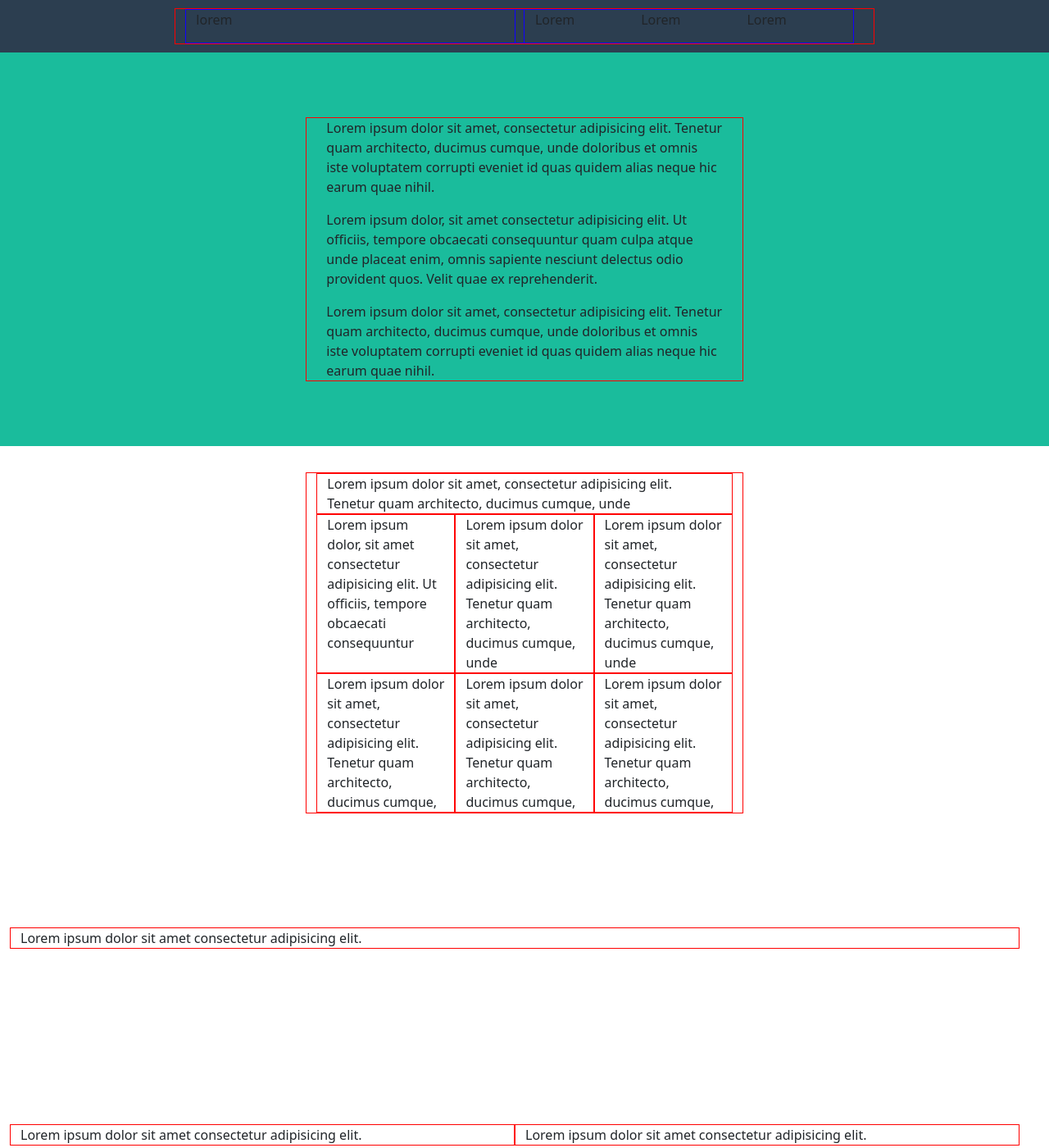
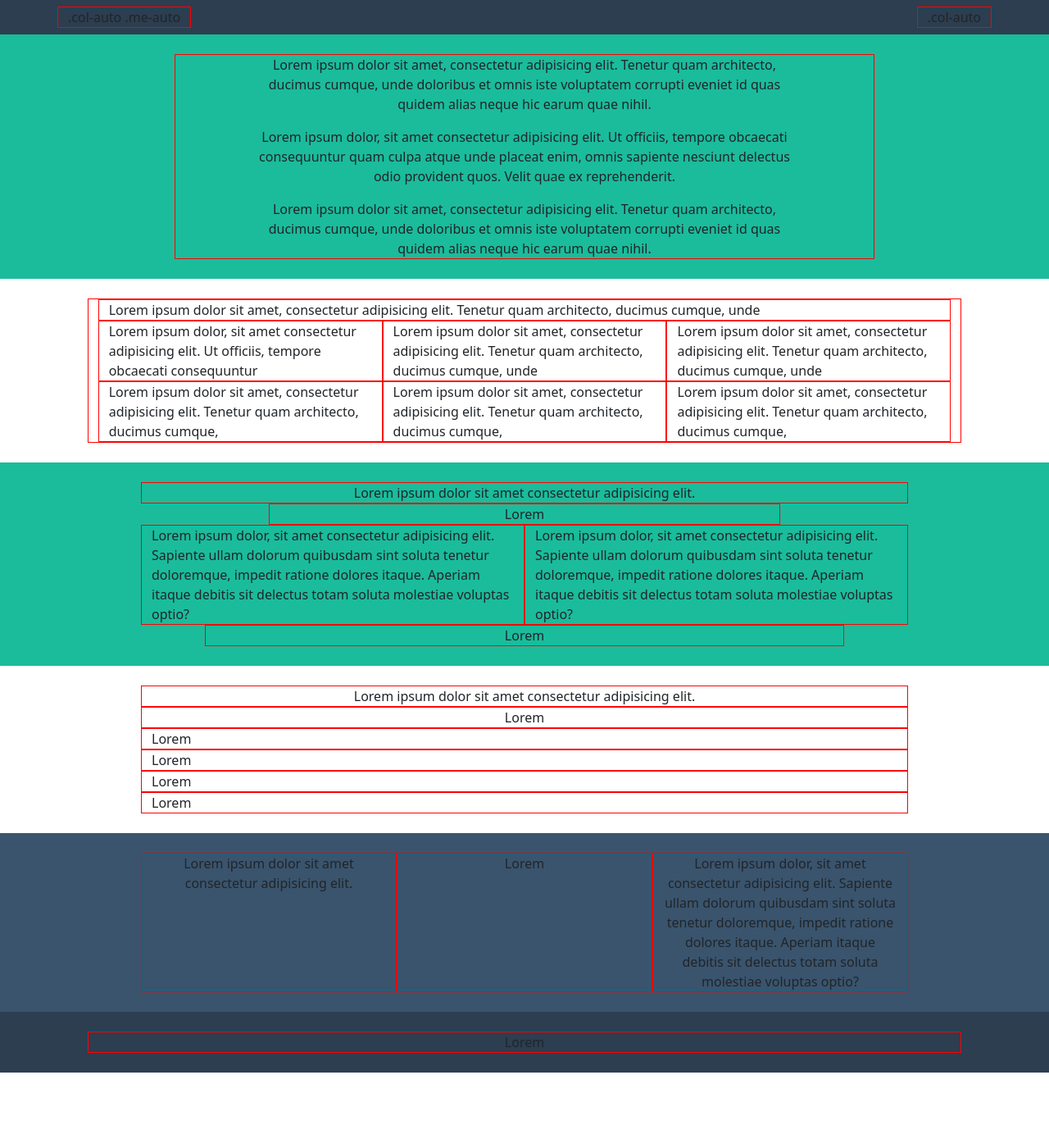
Before and after one commit to Francesco-Capriolo/html-css-bootstrap-freelancer, a plain HTML site: page index.html in a window 1280 px wide. Shown: the whole page at 82% size. After the commit the page ends 1308 px from the top, so only its background shows below. Drawn offline with nearby package versions, Linux system fonts and the light colour scheme.

Commit message:
layout home page

```diff
--- a/css/style.css
+++ b/css/style.css
@@ -1,15 +1,11 @@
 header {
     background-color: rgba(44, 62, 80, 255);
-    height: 4rem;
 }
 
-section {
+/* section {
     height: 30rem;
-}
+} */
 
-div.percent {
-    height: 100%;
-}
 
 div.my-border {
     border: 1px solid red;
@@ -23,5 +19,16 @@ div.my-bd-blue {
     background-color: rgba(26, 188, 156, 255);
 }
 
+.my-bg-footer-top {
+    background-color: #3a546d;
+}
 
+.my-bg-footer-bt {
+    background-color: #2c3e50;
+}
+
+/*#3a546d  */
+/* #2c3e50 */
+
+/*  #1abc9c*/
 /* rgba(58,84,109,255) */
--- a/index.html
+++ b/index.html
@@ -26,33 +26,38 @@
 <body>
     <!-- header home page -->
     <header class="container-fluid">
-        <div class="row justify-content-center align-items-center percent">
-            <div class="my-border row col-11 col-md-10 col-lg-8">
-                <div class="my-bd-blue col-6">
+        <section class="container-md">
+            <div class="row py-2">
+                <div class="col-auto me-auto my-border">.col-auto .me-auto</div>
+                <div class="col-auto my-border">.col-auto</div>
+            </div>
+        </section>
+
+        <!-- <div class="row justify-content-between justify-content-md-around text-center"> -->
+        <!-- <div class="my-bd-blue col-2 ">
                             lorem
                         </div>
-                <div class="my-bd-blue col-6 row">
+                        <div class="row my-bd-blue col-2 col-md-4">
                             <p class="col"> Lorem</p>
                             <p class="col"> Lorem</p>
                             <p class="col"> Lorem</p>
                         </div>
-            </div>
-        </div>
+                    </div> -->
     </header>
 
     <!-- jumbotron -->
     <main>
         <section class="my-bg-green container-fluid">
-            <div class="row justify-content-center align-items-center percent">
-                <div class="my-border col col-md-8 col-lg-5 gap-3 row">
-                    <div class="col-12">
+            <div class="row justify-content-center text-center py-4">
+                <div class="my-border row col-11 col-md-8 gap-3 justify-content-center">
+                    <div class="col-10">
                         Lorem ipsum dolor sit amet, consectetur adipisicing elit. Tenetur quam architecto, ducimus
                         cumque,
                         unde
                         doloribus et omnis iste voluptatem corrupti eveniet id quas quidem alias neque hic earum quae
                         nihil.
                     </div>
-                    <div class="col-12">
+                    <div class="col-10">
                         Lorem ipsum dolor, sit amet consectetur adipisicing elit. Ut officiis, tempore obcaecati
                         consequuntur
                         quam culpa atque unde placeat enim, omnis sapiente nesciunt delectus odio provident quos. Velit
@@ -60,7 +65,7 @@
                         ex
                         reprehenderit.
                     </div>
-                    <div class="col-12">
+                    <div class="col-10">
                         Lorem ipsum dolor sit amet, consectetur adipisicing elit. Tenetur quam architecto, ducimus
                         cumque,
                         unde
@@ -74,36 +79,36 @@
         <!--Image  -->
 
         <section class="container-fluid">
-            <div class="row justify-content-center align-items-center percent">
-                <div class="my-border col col-md-8 col-lg-5 row">
+            <div class="row justify-content-center py-4">
+                <div class="my-border col col-md-10 row">
                     <div class="col-12 my-border">
                         Lorem ipsum dolor sit amet, consectetur adipisicing elit. Tenetur quam architecto, ducimus
                         cumque,
                         unde
                     </div>
-                    <div class="col-12 col-md-5 col-lg-4 my-border">
+                    <div class="col-12 col-md-6 col-lg-4 my-border">
                         Lorem ipsum dolor, sit amet consectetur adipisicing elit. Ut officiis, tempore obcaecati
                         consequuntur
                     </div>
-                    <div class="col-12 col-md-5 col-lg-4 my-border">
+                    <div class="col-12 col-md-6 col-lg-4 my-border">
                         Lorem ipsum dolor sit amet, consectetur adipisicing elit. Tenetur quam architecto, ducimus
                         cumque,
                         unde
                     </div>
-                    <div class="col-12 col-md-5 col-lg-4 my-border">
+                    <div class="col-12 col-md-6 col-lg-4 my-border">
                         Lorem ipsum dolor sit amet, consectetur adipisicing elit. Tenetur quam architecto, ducimus
                         cumque,
                         unde
                     </div>
-                    <div class="col-12 col-md-5 col-lg-4 my-border">
+                    <div class="col-12 col-md-6 col-lg-4 my-border">
                         Lorem ipsum dolor sit amet, consectetur adipisicing elit. Tenetur quam architecto, ducimus
                         cumque,
                     </div>
-                    <div class="col-12 col-md-5 col-lg-4 my-border">
+                    <div class="col-12 col-md-6 col-lg-4 my-border">
                         Lorem ipsum dolor sit amet, consectetur adipisicing elit. Tenetur quam architecto, ducimus
                         cumque,
                     </div>
-                    <div class="col-12 col-md-5 col-lg-4 my-border">
+                    <div class="col-12 col-md-6 col-lg-4 my-border">
                         Lorem ipsum dolor sit amet, consectetur adipisicing elit. Tenetur quam architecto, ducimus
                         cumque,
                     </div>
@@ -113,19 +118,85 @@
 
         <!-- about -->
 
-        <section class="my-height d-flex justify-content-center align-items-center container-fluid row container-fluid">
-            <div class="my-border col-sm-12 justify-content-center">
+        <section class="my-bg-green container-fluid">
+            <div class="row justify-content-center py-4">
+                <div class="row col-10 col-md-9 justify-content-center">
+                    <div class="my-border col-12 text-center">
                         <div>Lorem ipsum dolor sit amet consectetur adipisicing elit.</div>
                     </div>
-            <div class="my-border col-sm-12 col-md-6">Lorem ipsum dolor sit amet consectetur adipisicing elit.</div>
-            <div class="my-border col-sm-12 col-md-6">Lorem ipsum dolor sit amet consectetur adipisicing elit.</div>
-
-
+                    <div class="my-border col-12 col-md-8 text-center">
+                        <div>Lorem </div>
+                    </div>
+                    <div class="my-border col-12 col-md-6">Lorem ipsum dolor, sit amet consectetur adipisicing elit.
+                        Sapiente ullam dolorum quibusdam sint soluta tenetur doloremque, impedit ratione dolores itaque.
+                        Aperiam itaque debitis sit delectus totam soluta molestiae voluptas optio?
+                    </div>
+                    <div class="my-border col-12 col-md-6">Lorem ipsum dolor, sit amet consectetur adipisicing
+                        elit.
+                        Sapiente ullam dolorum quibusdam sint soluta tenetur
+                        doloremque, impedit ratione dolores itaque. Aperiam itaque debitis sit delectus totam soluta
+                        molestiae voluptas optio?
+                    </div>
+                    <div class="my-border col-10 text-center">
+                        <div>Lorem </div>
+                    </div>
+                </div>
+            </div>
         </section>
 
+        <!-- contact -->
 
+        <section class="container-fluid">
+            <div class="row justify-content-center py-4">
+                <div class="row col-10 col-md-9 justify-content-center">
+                    <div class="my-border col-12 text-center">
+                        <div>Lorem ipsum dolor sit amet consectetur adipisicing elit.</div>
+                    </div>
+                    <div class="my-border col-12 text-center">
+                        <div>Lorem </div>
+                    </div>
+                    <div class="my-border col-12">
+                        <div>Lorem </div>
+                    </div>
+                    <div class="my-border col-12">
+                        <div>Lorem </div>
+                    </div>
+                    <div class="my-border col-12">
+                        <div>Lorem </div>
+                    </div>
+                    <div class="my-border col-12">
+                        <div>Lorem </div>
+                    </div>
+                </div>
+            </div>
+        </section>
 
+        <!-- footer -->
 
+        <footer class="my-bg-footer-top container-fluid">
+            <section class="row justify-content-center py-4">
+                <div class="row col-10 col-md-9 justify-content-center">
+                    <div class="my-border col-12 col-md-4 text-center">
+                        <div>Lorem ipsum dolor sit amet consectetur adipisicing elit.</div>
+                    </div>
+                    <div class="my-border col-12 col-md-4 text-center">
+                        <div>Lorem </div>
+                    </div>
+                    <div class="my-border col-12 col-md-4 text-center">Lorem ipsum dolor, sit amet consectetur
+                        adipisicing elit.
+                        Sapiente ullam dolorum quibusdam sint soluta tenetur doloremque, impedit ratione dolores itaque.
+                        Aperiam itaque debitis sit delectus totam soluta molestiae voluptas optio?
+                    </div>
+                </div>
+            </section>
+            <section class="my-bg-footer-bt row justify-content-center py-4">
+                <div></div>
+                <div class="my-border col-10 text-center">
+                    <div>Lorem </div>
+                </div>
+            </section>
+
+        </footer>
 
     </main>
 
```
Lines whose indentation alone changed are shown as unchanged.
